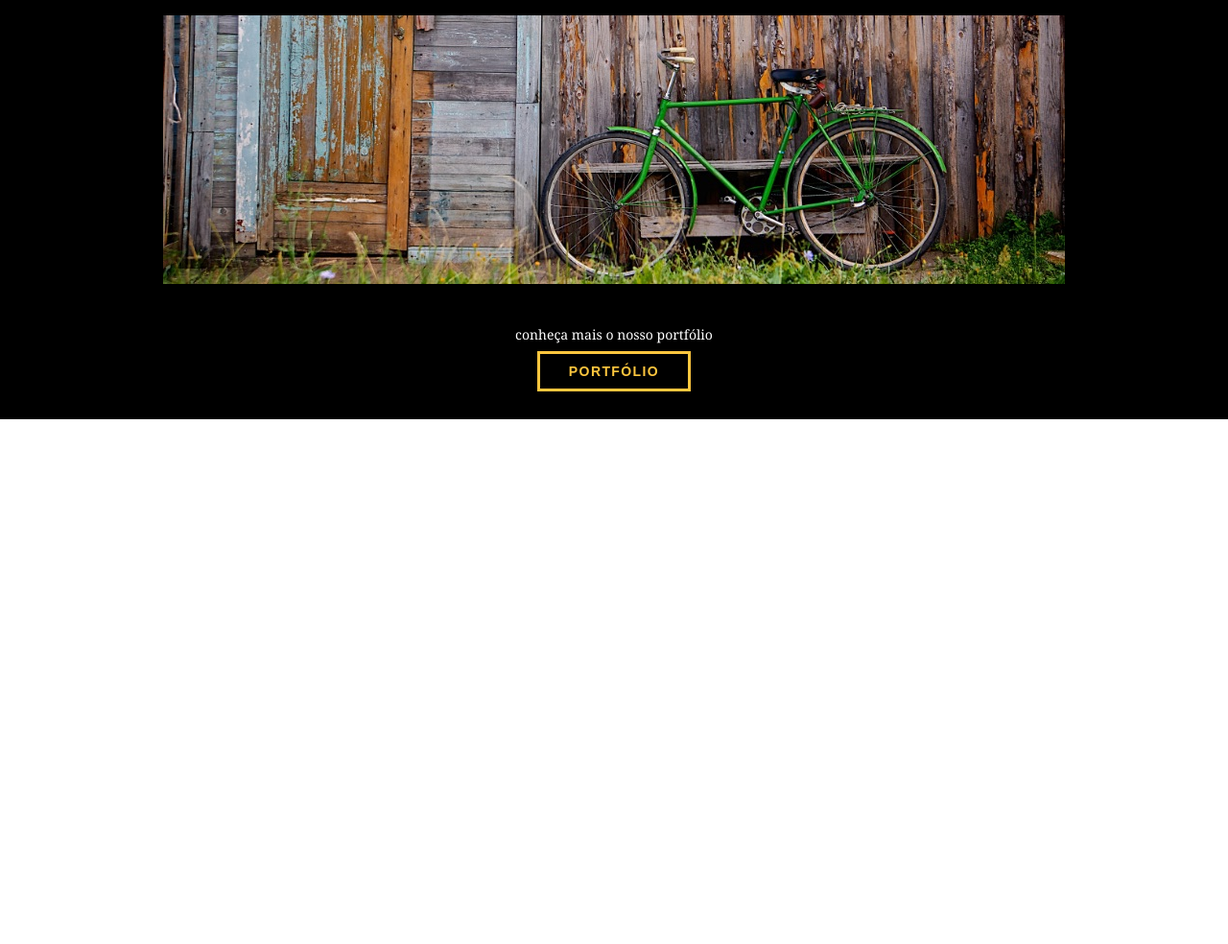
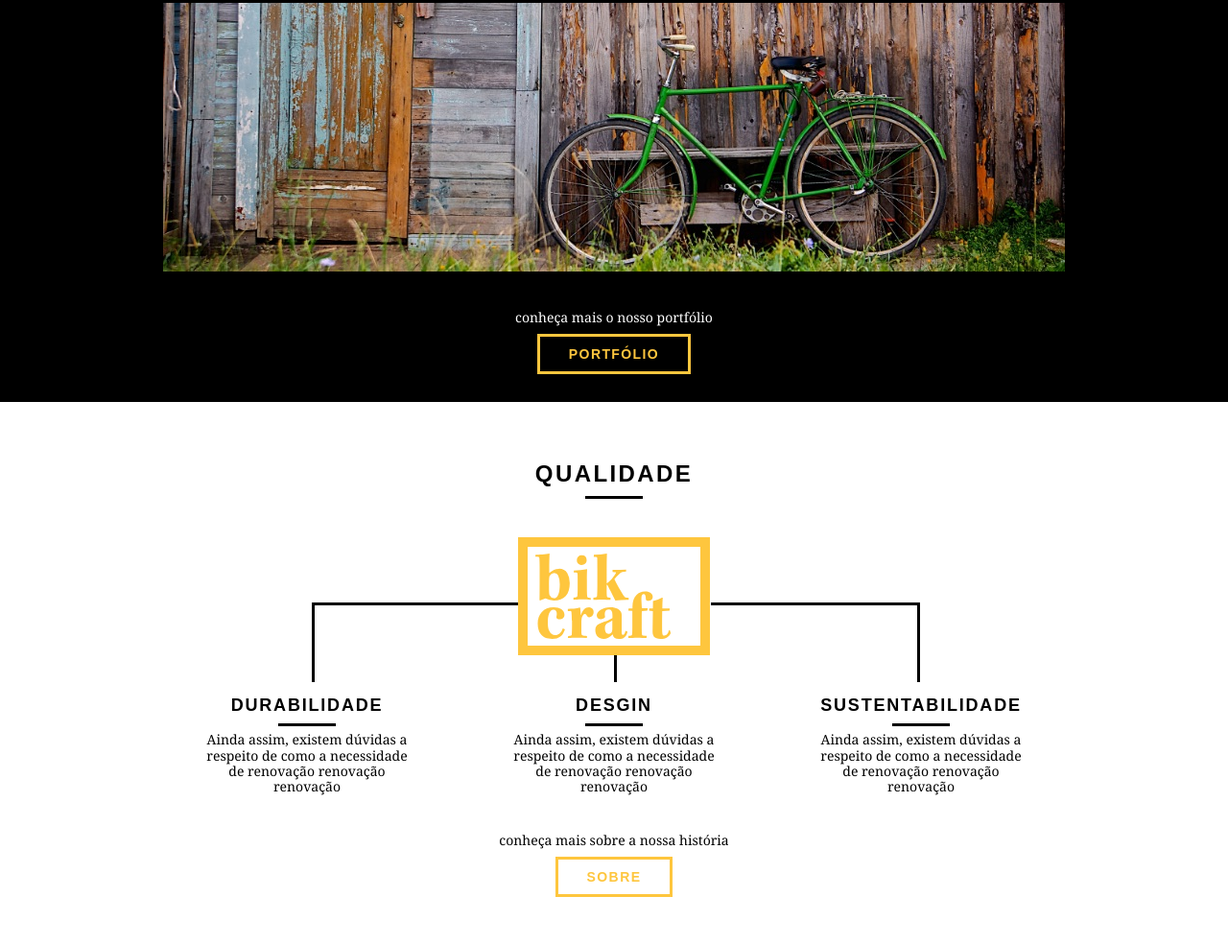
Before and after one commit to r47jose/web-bikcraft, a plain HTML site: page index.html in a window 1280 px wide. Shown: the part 1497-2481 px from the top of the page at 96% size. Before the commit the page ends 1934 px from the top, so only its background shows below. Drawn offline with Linux system fonts and the light colour scheme.

Commit message:
qualidade home

```diff
--- a/css/style.css
+++ b/css/style.css
@@ -5,6 +5,9 @@ body {
 p {
   font-family: Georgia, 'Times New Roman', Times, serif;
   font-size: 14px;
+}
+img {
+  display: block;
 }
 .subtitulo{
   font-size: 24px;
@@ -86,7 +89,7 @@ margin-left: 25px;
   background-repeat: no-repeat;
   background-position: center;
   background-size: cover;
-  margin-top: 96px;
+  margin-top: 92px;
   text-align: center;
   padding-top: 80px;
 }
@@ -182,3 +185,49 @@ padding: 10px 20px 20px 20px;
 .portfolio_lista li:last-child {
   margin-top: 20px;
 }
+
+/* Qualidade */
+
+.qualidade {
+  padding: 60px 0 ;
+}
+.qualidade::after{
+  content: "";
+  width: 643px;
+  height: 83px;
+  display: block;
+  background-image: url("../img/linhas.svg");
+  background-repeat: no-repeat;
+  background-position: center;
+  position: absolute;
+  top: 209px;
+  right: 157px;
+  z-index: -1;
+}
+.qualidade_lista {
+  padding-top: 20px;
+}
+.qualidade img {
+  margin: 0 auto;
+}
+.qualidade li {
+  text-align: center;
+  padding: 0 40px;
+}
+
+.qualidade li h3 {
+  font-weight: bold;
+  font-size: 18px;
+  line-height: 25px;
+  text-transform: uppercase;
+  letter-spacing: .1em;
+  margin-top: 20px;
+}
+.qualidade li h3::after {
+  content: "";
+  display: block;
+  width: 60px;
+  height: 3px;
+  background-color: #000;
+  margin: 6px auto;
+}
--- a/index.html
+++ b/index.html
@@ -88,8 +88,31 @@
       </div>
     </div>
   </section>
+  <!--  Fecha Portfólio -->
 
+  <section class="qualidade container">
+    <h2 class="subtitulo">Qualidade</h2>
+    <img src="img/bikcraft-qualidade.svg" alt="Bikcraft qualidade">
+    <ul class="qualidade_lista">
+      <li class="grid-1-3">
+        <h3>Durabilidade</h3>
+        <p>Ainda assim, existem dúvidas a respeito de como a necessidade de renovação renovação renovação</p>
+      </li>
+      <li class="grid-1-3">
+        <h3>Desgin</h3>
+        <p>Ainda assim, existem dúvidas a respeito de como a necessidade de renovação renovação renovação</p>
+      </li>
+      <li class="grid-1-3">
+        <h3>Sustentabilidade</h3>
+        <p>Ainda assim, existem dúvidas a respeito de como a necessidade de renovação renovação renovação</p>
+      </li>
+    </ul>
+    <div class="call">
+      <p>conheça mais sobre a nossa história</p>
+      <a href="sobre.html" class="btn btn-preto">Sobre</a>
+    </div>
 
+  </section>
 </body>
 
 </html>
```
